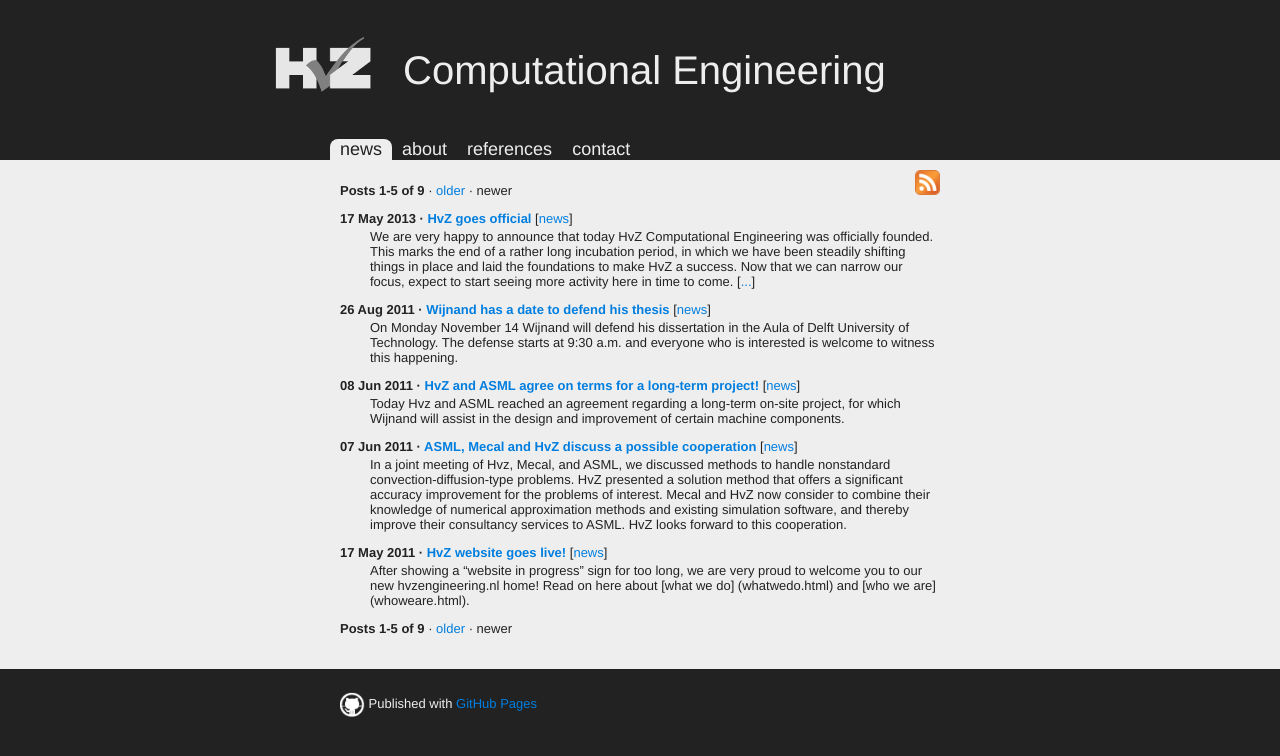
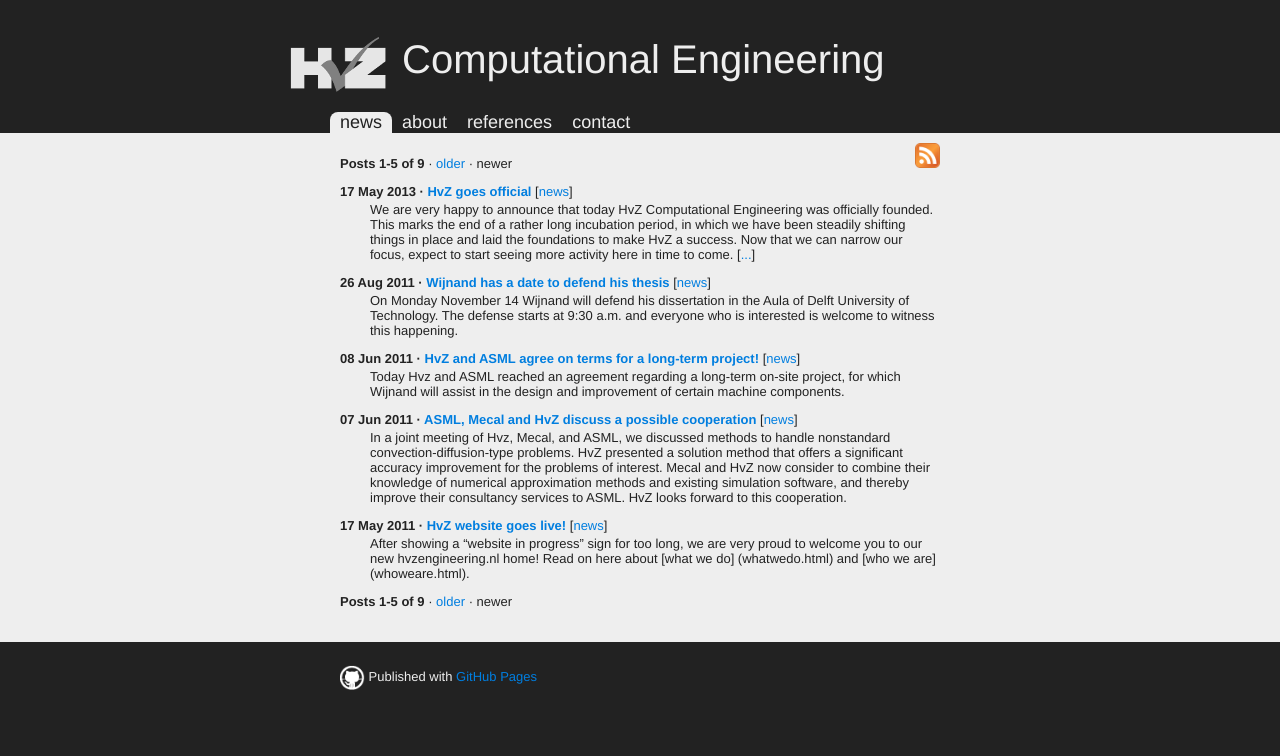
Before and after one commit to wijnandhoitinga/hvzengineering.github.io, a Jekyll site: the page built from index.html, in a window 1280 px wide. Shown: the top 756 px of the page. Built offline with Jekyll 4.4.1, drawn with Linux system fonts in a browser that asks for light colours; Markdown is read by kramdown in place of the engine named in the settings; the list of posts is cut into pages by our own code.

Commit message:
revert logo float

```diff
--- a/css/main.css
+++ b/css/main.css
@@ -37,17 +37,14 @@ header {
 }
 
 header h1 {
-  padding-left: 127px;
-  text-indent: -137px;
-  line-height: 8px;
   margin-bottom: 20px;
   font-size: 40px;
   font-weight: normal;
 }
 
 header h1 img {
-  vertical-align: middle;
-  padding: 0 10px 10px 0;
+  float: left;
+  padding: 0 5px;
 }
 
 nav {
```
